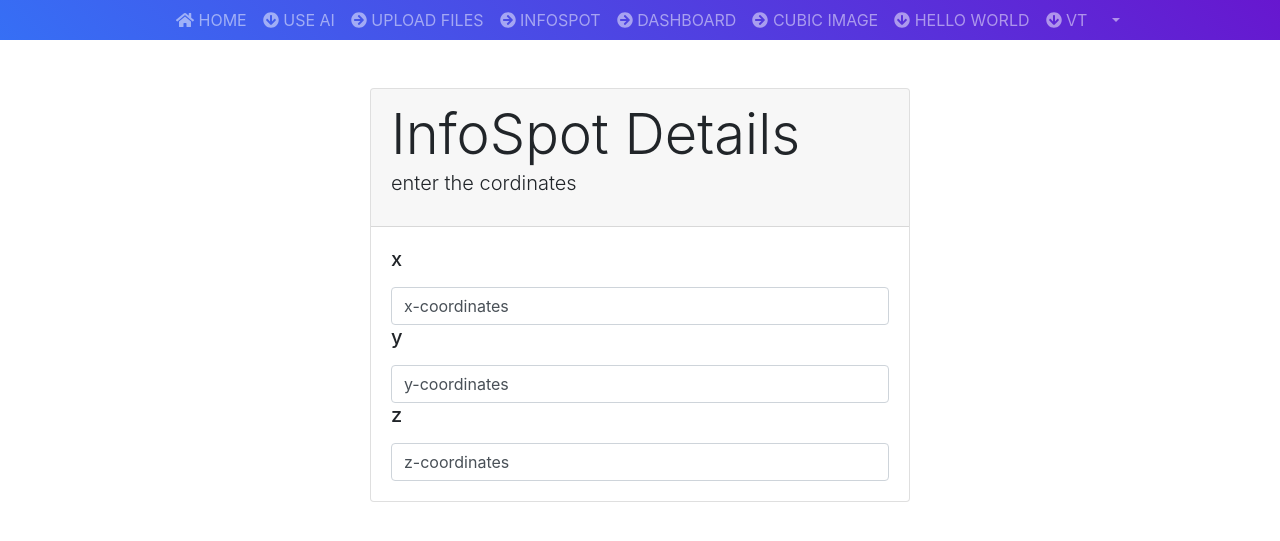
After one commit to ritvikmehra17/fyp, a Python web app: template vuww/app/templates/spot.html in a window 1280 px wide. The commit adds this page. Shown: the top 541 px of the page. Run offline with Jinja, Linux system fonts and the light colour scheme; the template is opened without the code that fills it, so the values that code supplies are empty; some libraries are stand-ins or nearby versions.

Commit message:
11/3/2022

```diff
--- a/vuww/app/templates/navbar.html
+++ b/vuww/app/templates/navbar.html
@@ -17,6 +17,10 @@
         </li>
         <li class="nav-item">
           <a class="nav-link text-uppercase" href="/upload"><i class="fas fa-arrow-circle-right    "></i> upload files</a>
+        </li>
+
+        <li class="nav-item">
+          <a class="nav-link text-uppercase" href="/spot"><i class="fas fa-arrow-circle-right    "></i> infospot</a>
         </li>
 
 
--- /dev/null
+++ b/vuww/app/templates/spot.html
@@ -0,0 +1,37 @@
+
+
+
+  {% extends 'base.html' %}
+
+{% block css %}
+
+{% endblock %}
+{% block body %}
+
+<div class="container">
+    <div class="row">
+        <div class="col-lg-6 col-sm-9 mx-auto mt-5">
+            {% include "notify.html" %}
+            <div class="card">
+                <div class="card-header">
+                    <div class="display-4">InfoSpot Details</div>
+                    <p class="lead">enter the cordinates</p>
+                </div>
+                <div class="card-body">
+                    <form method="post">
+                        <div class="form-input">
+                          <label for="x" class="form-label"><h5>x</h5></label>
+                          <input type="text" class="form-control" id="x" value="x-coordinates">
+                          <label for="y" class="form-label"><h5>y</h5></label>
+                          <input type="text" class="form-control" id="y" value="y-coordinates">
+                          <label for="z" class="form-label"><h5>z</h5></label>
+                          <input type="text" class="form-control" id="z" value="z-coordinates">
+                    </form>
+                </div>
+
+            </div>
+        </div>
+    </div>
+</div>
+
+{% endblock %}
```
Also changed, not shown: vuww/app/models.py (+8 -0 lines), vuww/app/routes.py (+12 -1 lines), vuww/app.sqlite.
